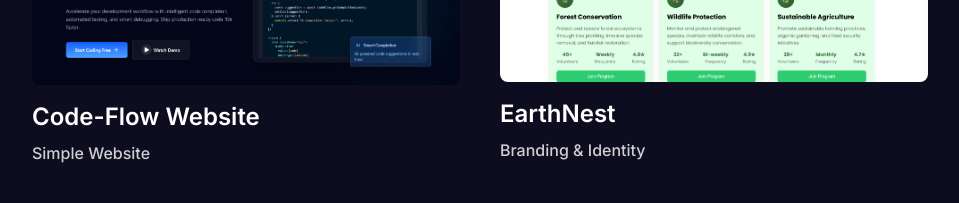
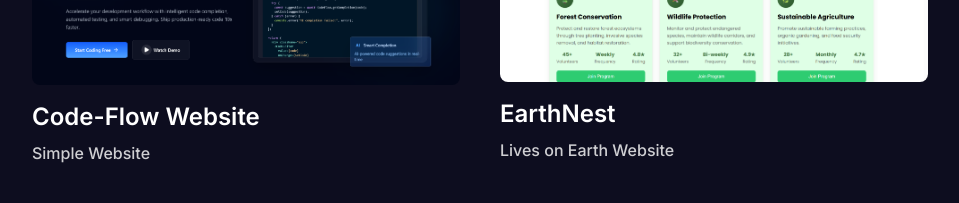
Before and after one commit to ChamalshaInduwara/Portfolio-website, a Next.js app: page / in a window 1280 px wide. Shown: the part 2900-3103 px from the top of the page, without its empty margins (160-1119 px from the left). Built offline with nearby package versions, Linux system fonts and the light colour scheme.

Commit message:
Update project subtitle for "EarthNest" to "Lives on Earth" in Projects component

```diff
--- a/components/Home/Projects/Projects.tsx
+++ b/components/Home/Projects/Projects.tsx
@@ -81,7 +81,7 @@
             EarthNest
           </h1>
           <h1 className="pt-2 font-medium text-white/80">
-            Branding & Identity
+            Lives on Earth Website
           </h1>
         </div>
         {/* 5th project */}
```
